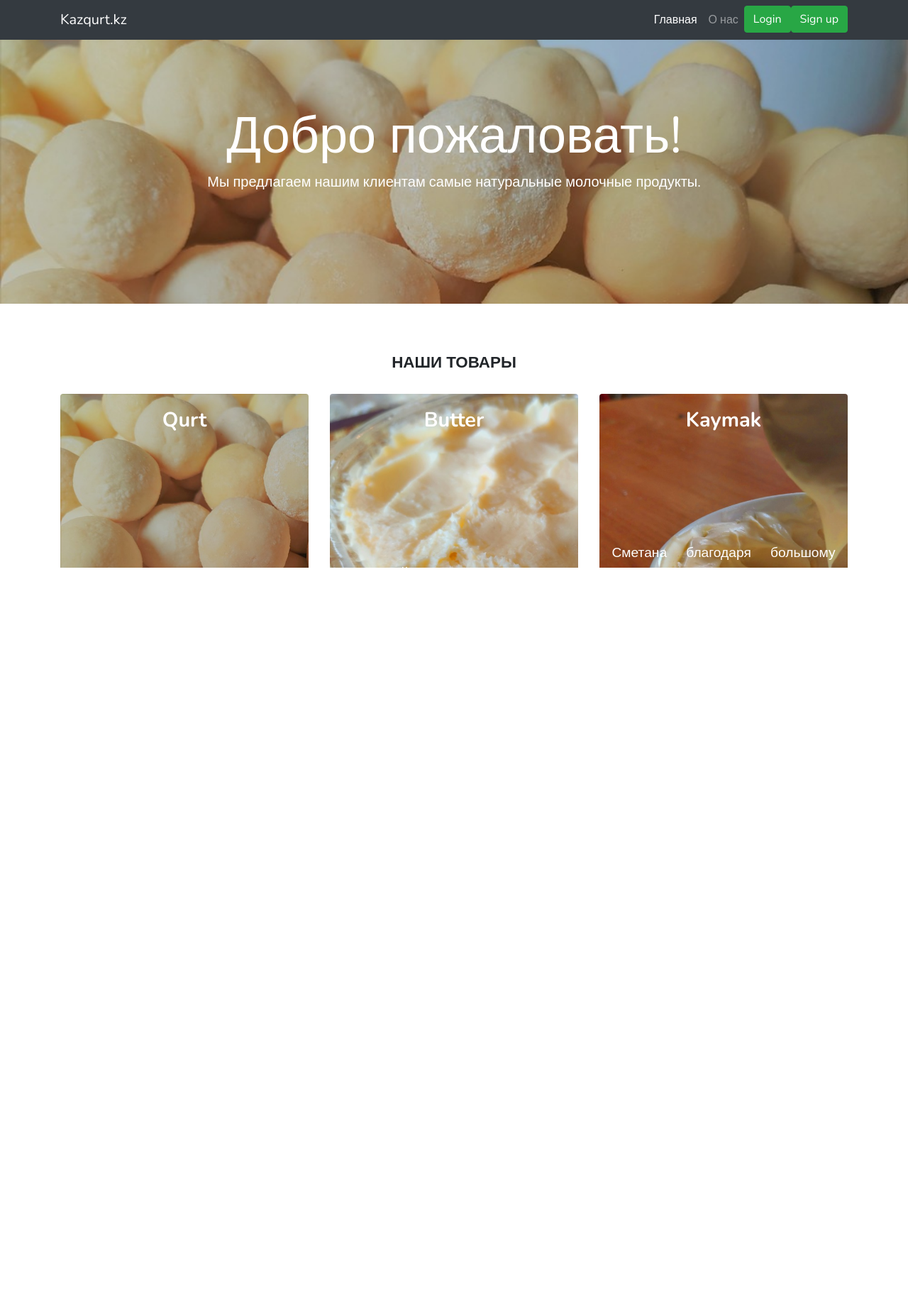
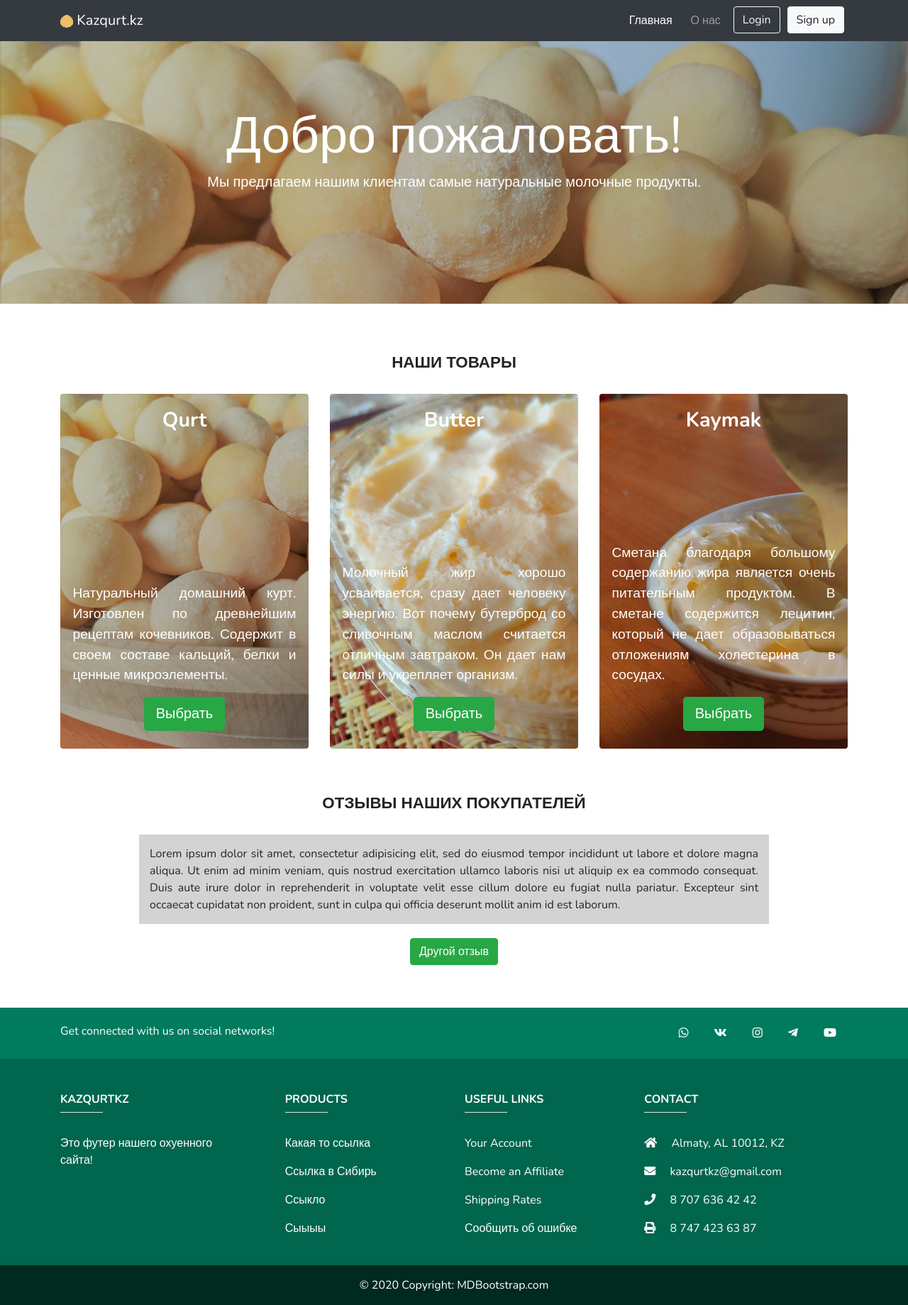
Before and after one commit to armanseisenbek/kazqurt.kz, a PHP site: page / in a window 1280 px wide. Shown: the whole page at 71% size. Before the commit the page ends 800 px from the top, so only its background shows below. Run offline with PHP 8.4, Linux system fonts and the light colour scheme; data comes from the database, SQL or seed files in the repository; some libraries are stand-ins or nearby versions.

Commit message:
restyled navbar and removed unecessary code

```diff
--- a/css/style.css
+++ b/css/style.css
@@ -4,13 +4,9 @@
 @import url("https://cdnjs.cloudflare.com/ajax/libs/font-awesome/5.13.0/css/all.min.css");
 
 /* /// body /// */
+
 html, body {
   font-family: 'Nunito', sans-serif;
-    width: 100%;
-    height: 100%;
-    margin: 0px;
-    padding: 0px;
-    overflow-x: hidden;
 }
 
 .heading {
@@ -21,22 +17,23 @@ html, body {
   text-transform: uppercase;
 }
 
-/* /// index page /// */
-.frontImage {
+.pageBanner {
   margin-bottom: 70px !important;
   padding-top: 100px;
   padding-bottom: 140px;
   background-image: url("../img/product-banners/product-banner-qurt.jpg");
   background-size: cover;
   text-align: center;
-    color: white;
+  color: #fff;
 }
+
+/* /// index page /// */
 
 .card {
   border: none;
   background-size: cover;
   height: 500px !important;
-  color: white;
+  color: #fff;
 }
 
 .card-title {
@@ -51,7 +48,6 @@ html, body {
   bottom: 5%;
   left: 5%;
   right: 5%;
-    color: #fff;
 }
 
 /* /// review block /// */
@@ -73,6 +69,15 @@ html, body {
 .slideButton {
   margin: 20px
 }
+
+/* navigation */
+
+div ul li {
+  margin: 1px 5px;
+}
+
+
+
 
 /* products page */
 .jumbotron {
--- a/includes/navbar.php
+++ b/includes/navbar.php
@@ -2,7 +2,10 @@
     <div class="container">
 
         <!-- Kazqurt.kz -->
-        <a class="navbar-brand" href="/"><?php echo $config['title']; ?></a>
+        <a class="navbar-brand" href="/">
+            <img src="favicon.ico" style="height: 18px">
+            <?php echo $config['title']; ?>
+        </a>
 
         <!-- burger for mobile devices -->
         <button
@@ -12,9 +15,10 @@
             data-target="#navbarResponsive"
             aria-controls="navbarResponsive"
             aria-expanded="false"
-            aria-label="Toggle navigation">
-                <!-- icon -->
-                <span class="navbar-toggler-icon"></span>
+            aria-label="Toggle navigation"
+        >
+            <!-- hamburger icon -->
+            <span class="navbar-toggler-icon"></span>
         </button>
 
         <div class="collapse navbar-collapse" id="navbarResponsive">
@@ -28,10 +32,10 @@
                     <a class="nav-link" href="../pages/about.php"> О нас </a>
                 </li>
                 <li>
-                    <div class="btn btn-success loginButton">Login</div>
+                    <div class="btn btn-outline-light loginButton">Login</div>
                 </li>
-                <li class="nav-item">
-                    <div class="btn btn-success signupButton">Sign up</div>
+                <li >
+                    <div class="btn btn-light signupButton">Sign up</div>
                 </li>
 
             </ul>
--- a/index.php
+++ b/index.php
@@ -1,6 +1,6 @@
-<?php
-    require "includes/config.php";
-?>
+<!-- configurations -->
+<?php require "includes/config.php"; ?>
+
 <!DOCTYPE html>
 <html>
 
@@ -10,15 +10,16 @@
     <?php require "includes/head.php"; ?>
 
     <title>Молочные продукты</title>
+
 </head>
 
 <body>
 
-    <!-- Navigation -->
+    <!-- navigation bar -->
     <?php include "includes/navbar.php"; ?>
 
-    <!-- front page image -->
-    <div class="frontImage my-4">
+    <!-- front page banner -->
+    <div class="pageBanner my-4">
         <div class="container">
             <h1 class="display-3">Добро пожаловать!</h1>
             <p class="lead">Мы предлагаем нашим клиентам самые натуральные молочные продукты.</p>
@@ -27,6 +28,7 @@
 
     <!-- Page Content -->
     <div class="container">
+
         <h2 class="heading">Наши товары</h2>
 
         <!-- Page Features -->
@@ -48,7 +50,10 @@
                             <!-- text of product card -->
                             <div class="card-text">
                                 <p><?php echo $prod['cover_info'] ?></p>
-                                <button type="button" class="btn btn-success btn-lg">Выбрать</button>
+                                <!-- button -->
+                                <div class="text-center">
+                                    <button type="button" class="btn btn-success btn-lg">Выбрать</button>
+                                </div>
                             </div>
                         </div>
                     </div>
```
Also changed, not shown: css/compact-gallery.css (+11 -50 lines). Lines whose indentation alone changed are shown as unchanged.
